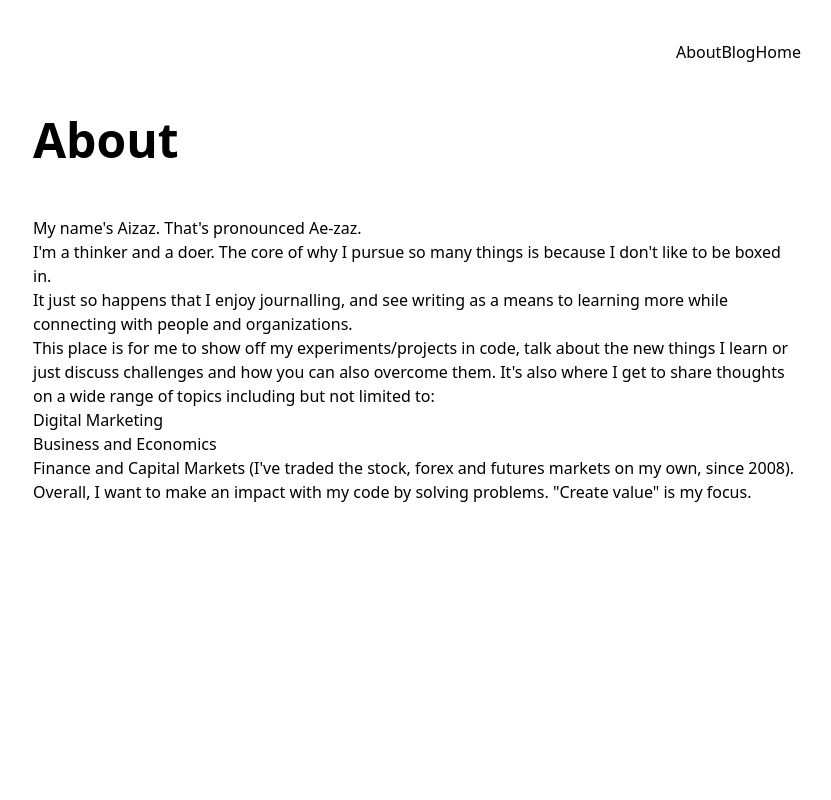
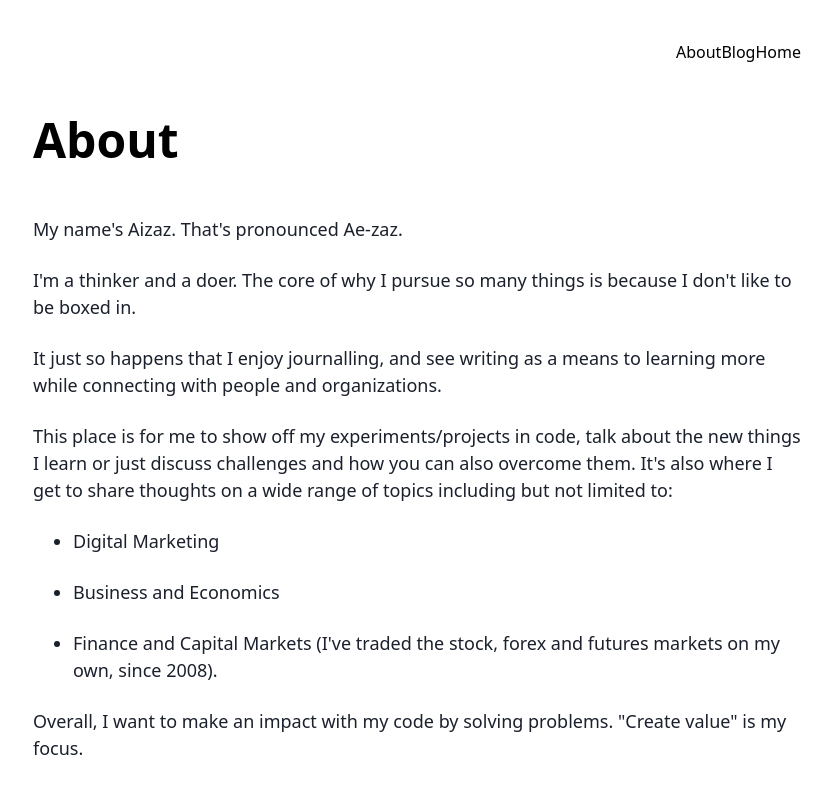
Before and after one commit to aizkhaj/aiz-dev, a Next.js app: page /about in a window 1280 px wide. Shown: the top 800 px of the page, without its empty margins (223-1054 px from the left). Built offline with nearby package versions, Linux system fonts and the light colour scheme; what @tailwindcss/ui would draw is missing.

Commit message:
got styling in for markdown

```diff
--- a/layouts/index.js
+++ b/layouts/index.js
@@ -31,7 +31,7 @@ export default (frontMatter) => {
               </div>
             </div>
           </div>
-          {content}
+          <div className="markdown">{content}</div>
         </Stack>
       </Container>
     );
--- a/package.json
+++ b/package.json
@@ -15,6 +15,8 @@
     "mdx-prism": "^0.3.1",
     "next": "9.3.6",
     "next-mdx-enhanced": "^2.5.0",
+    "next-seo": "^4.4.0",
+    "postcss-nesting": "^7.0.1",
     "react": "16.13.1",
     "react-dom": "16.13.1",
     "reading-time": "^1.2.0",
--- a/pages/about.js
+++ b/pages/about.js
@@ -8,33 +8,35 @@ const About = () => (
       <div className="mt-7 mb-10">
         <Heading>About</Heading>
       </div>
+      <div className="markdown">
         <p>My name's Aizaz. That's pronounced Ae-zaz.</p>
         <p>
           I'm a thinker and a doer. The core of why I pursue so many things is
           because I don't like to be boxed in.
         </p>
         <p>
-        It just so happens that I enjoy journalling, and see writing as a means
-        to learning more while connecting with people and organizations.
+          It just so happens that I enjoy journalling, and see writing as a
+          means to learning more while connecting with people and organizations.
         </p>
         <p>
           This place is for me to show off my experiments/projects in code, talk
-        about the new things I learn or just discuss challenges and how you can
-        also overcome them. It's also where I get to share thoughts on a wide
-        range of topics including but not limited to:
+          about the new things I learn or just discuss challenges and how you
+          can also overcome them. It's also where I get to share thoughts on a
+          wide range of topics including but not limited to:
         </p>
         <ul>
           <li>Digital Marketing</li>
           <li>Business and Economics</li>
           <li>
-          Finance and Capital Markets (I've traded the stock, forex and futures
-          markets on my own, since 2008).
+            Finance and Capital Markets (I've traded the stock, forex and
+            futures markets on my own, since 2008).
           </li>
         </ul>
         <p>
           Overall, I want to make an impact with my code by solving problems.
           "Create value" is my focus.
         </p>
+      </div>
     </Stack>
   </Container>
 );
--- a/postcss.config.js
+++ b/postcss.config.js
@@ -2,6 +2,7 @@ module.exports = {
   plugins: [
     'postcss-import',
     'tailwindcss',
+    'postcss-nesting',
     'autoprefixer',
   ]
 }
--- /dev/null
+++ b/styles/markdown.css
@@ -0,0 +1,45 @@
+.markdown {
+  @apply text-lg text-gray-900 leading-normal;
+  & > * + *,
+  & li + li,
+  & li > p + p {
+    @apply mt-6;
+  }
+  & strong {
+    @apply text-black font-bold;
+  }
+  & a {
+    @apply text-black font-semibold;
+  }
+  & strong a {
+    @apply font-bold;
+  }
+  & h2 {
+    @apply leading-tight text-xl font-bold text-black mb-2 mt-10;
+  }
+  & h3 {
+    @apply leading-tight text-lg font-bold text-black mt-8 -mb-2;
+  }
+  & code {
+    @apply font-mono text-sm inline bg-gray-200 px-1;
+  }
+  & pre code {
+    @apply block bg-black p-4 rounded;
+  }
+  & blockquote {
+    @apply border-l-4 border-gray-700 pl-4 italic;
+  }
+  & ul {
+    @apply list-disc;
+  }
+  & ol {
+    @apply list-decimal;
+  }
+  & ul,
+  & ol {
+    @apply pl-5;
+    @screen sm {
+      @apply pl-10;
+    }
+  }
+}
--- a/styles/tailwind.css
+++ b/styles/tailwind.css
@@ -1,5 +1,6 @@
 /* purgecss start ignore */
 @import "tailwindcss/base";
+@import "./markdown.css";
 @import "tailwindcss/components";
 /* purgecss end ignore */
 @import "tailwindcss/utilities";
```
Also changed, not shown: 1 other file (tests, documents, lock files or other folders). Lines whose indentation alone changed are shown as unchanged.
